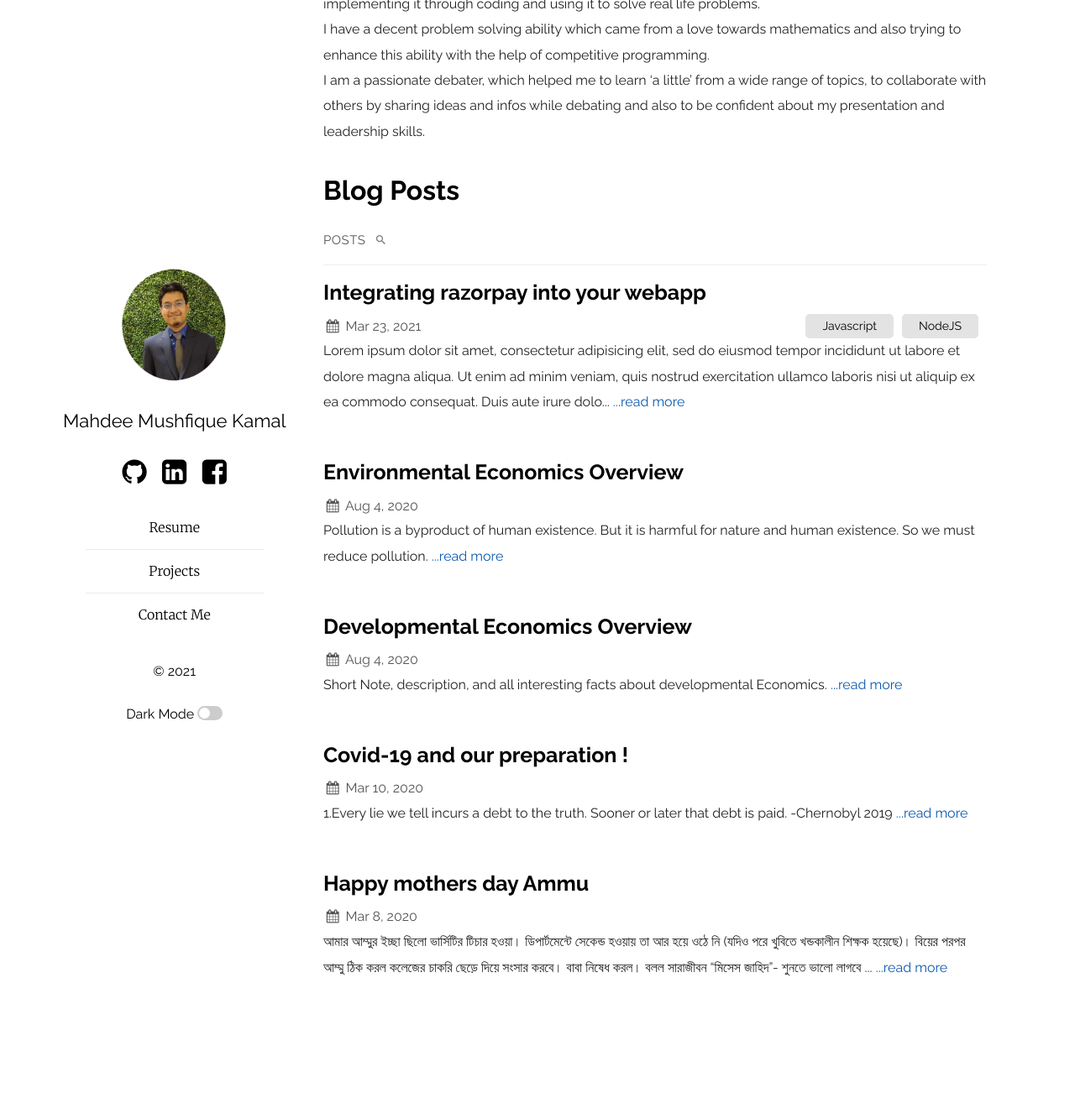
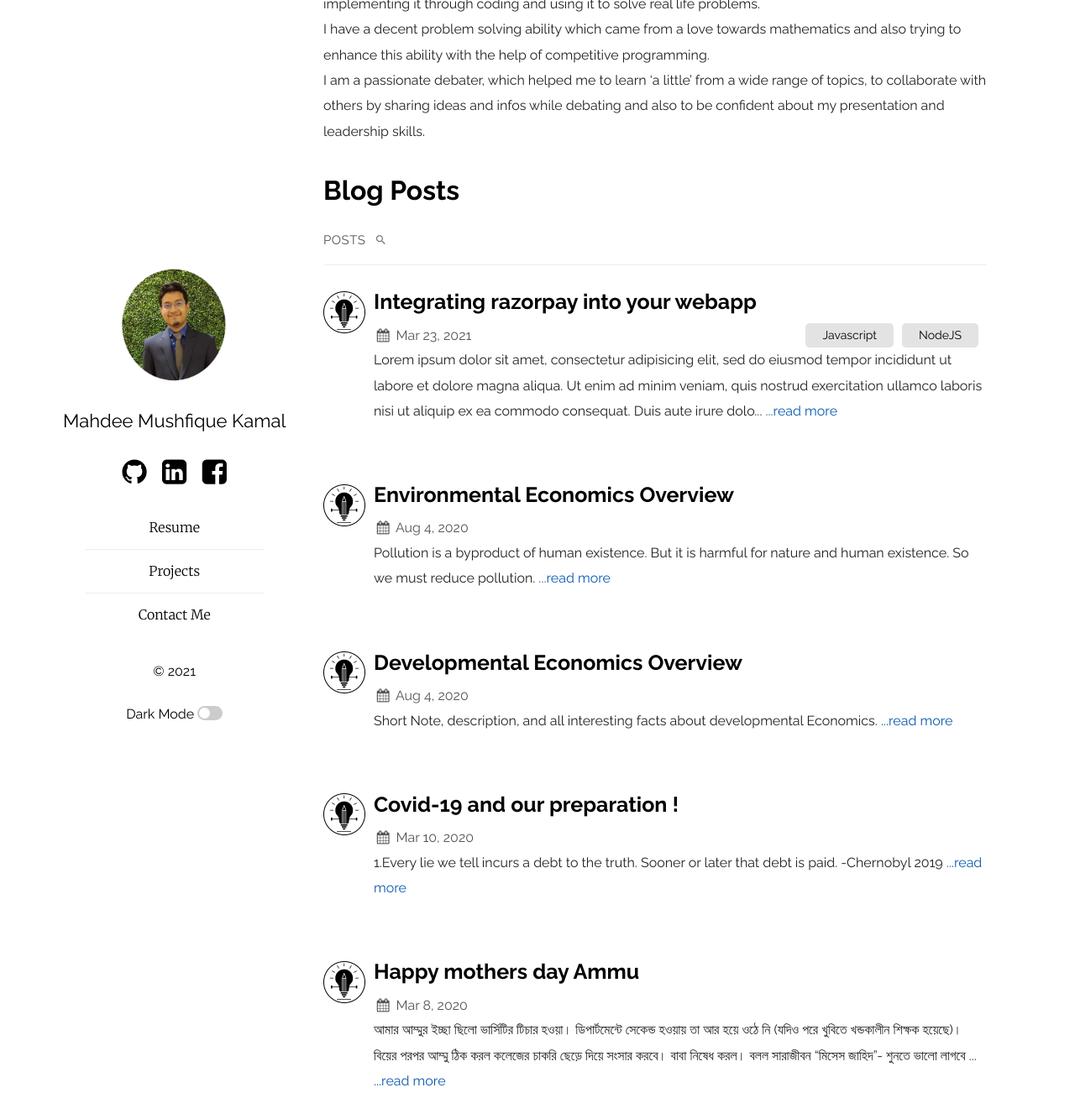
Before and after one commit to MahdeeMushfiqueKamal/MahdeeMushfiqueKamal.github.io, a Jekyll site: the page built from index.html, in a window 1280 px wide and 1400 px high, scrolled down 187 px. Shown: the top 1333 px of the window at 84% size. Built offline with Jekyll 4.4.1, drawn with Linux system fonts in a browser that asks for light colours; the list of posts is cut into pages by our own code; before the commit the page ends 1435 px from its top, so only the background shows below that.

Commit message:
post view layout

```diff
--- a/_layouts/home.html
+++ b/_layouts/home.html
@@ -29,6 +29,10 @@ layout: default
 
     {%- for post in paginator.posts -%}
       <li>
+        <div class="post-card">
+          <div class="post-thumb"><img src="{{ "assets/post-logo2.png" | relative_url}}" width="50px" height="50px" /></div>
+          <div class="post-content">
+            <!-- post content starts-->
             {%- assign date_format = site.plainwhite.date_format | default: "%b %-d, %Y" -%}
             <a class="post-link" href="{{ post.url | relative_url }}">
               <h2 class="post-title-on-home">{{ post.title | escape }}</h2>
@@ -54,6 +58,9 @@ layout: default
               {%- endif -%}
         </div>
         <p></br></p>
+            <!-- Post content ends-->
+          </div>
+        </div>
       </li>
     {%- endfor -%}
     <li>
--- a/_sass/plain.scss
+++ b/_sass/plain.scss
@@ -177,6 +177,20 @@ main {
   }
 }
 
+.post-card {
+  overflow: auto;
+}
+.post-thumb {
+  float: left;
+  padding-top: 20px;
+}
+.post-thumb img {
+  display: block;
+
+}
+.post-content {
+  margin-left: 60px;
+}
 .post-wrapper {
   border-bottom: 1px solid #ececec;
   margin-bottom: 1rem;
```
Also changed, not shown: assets/iconfinder_74_Creative_Commons_Share_logo_logos_4373867 - Copy.png (added), assets/iconfinder_74_Creative_Commons_Share_logo_logos_4373867.png (added), assets/post-logo.png (added), assets/post-logo2 - Copy.png (added), assets/post-logo2.png (added). Lines whose indentation alone changed are shown as unchanged.
